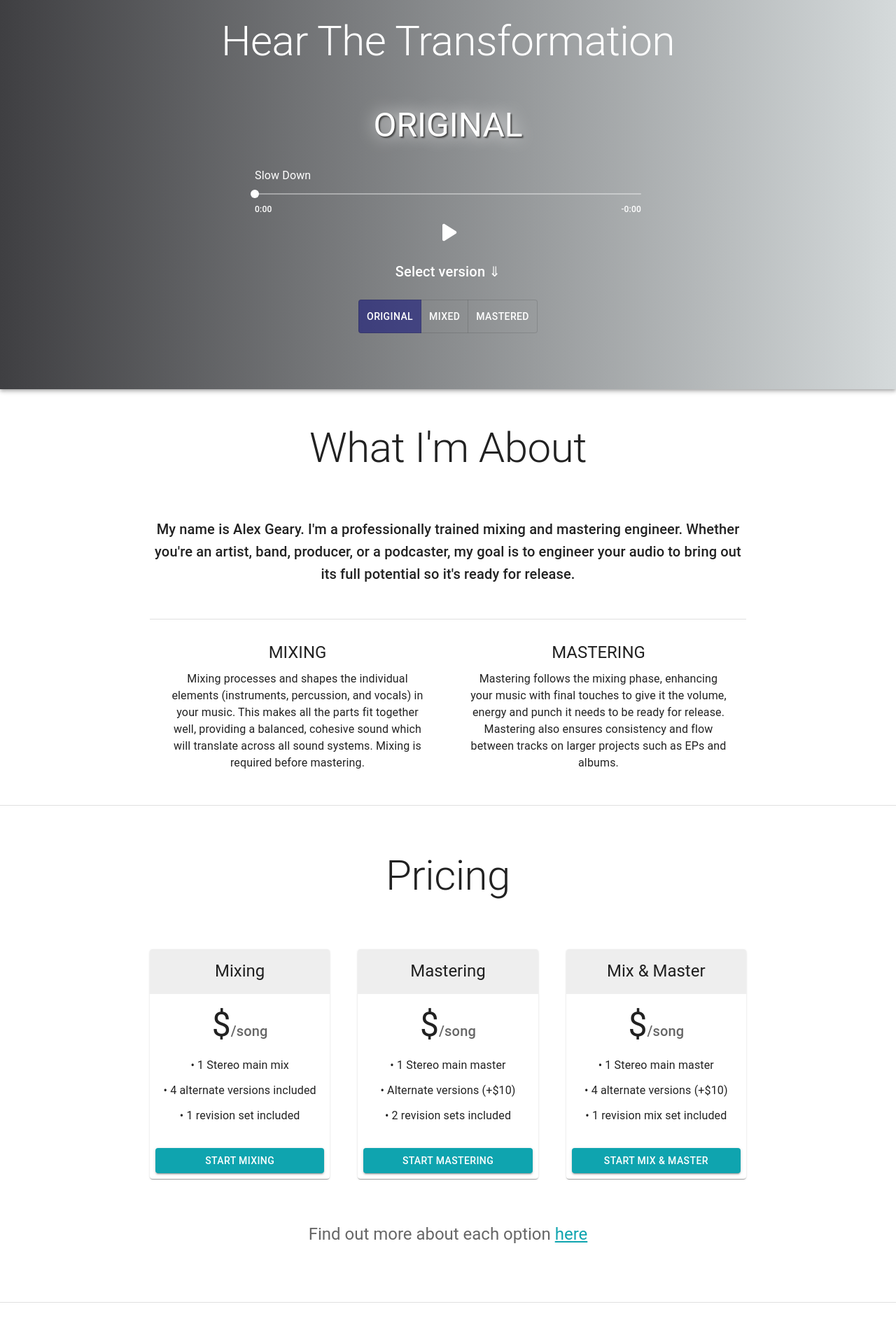
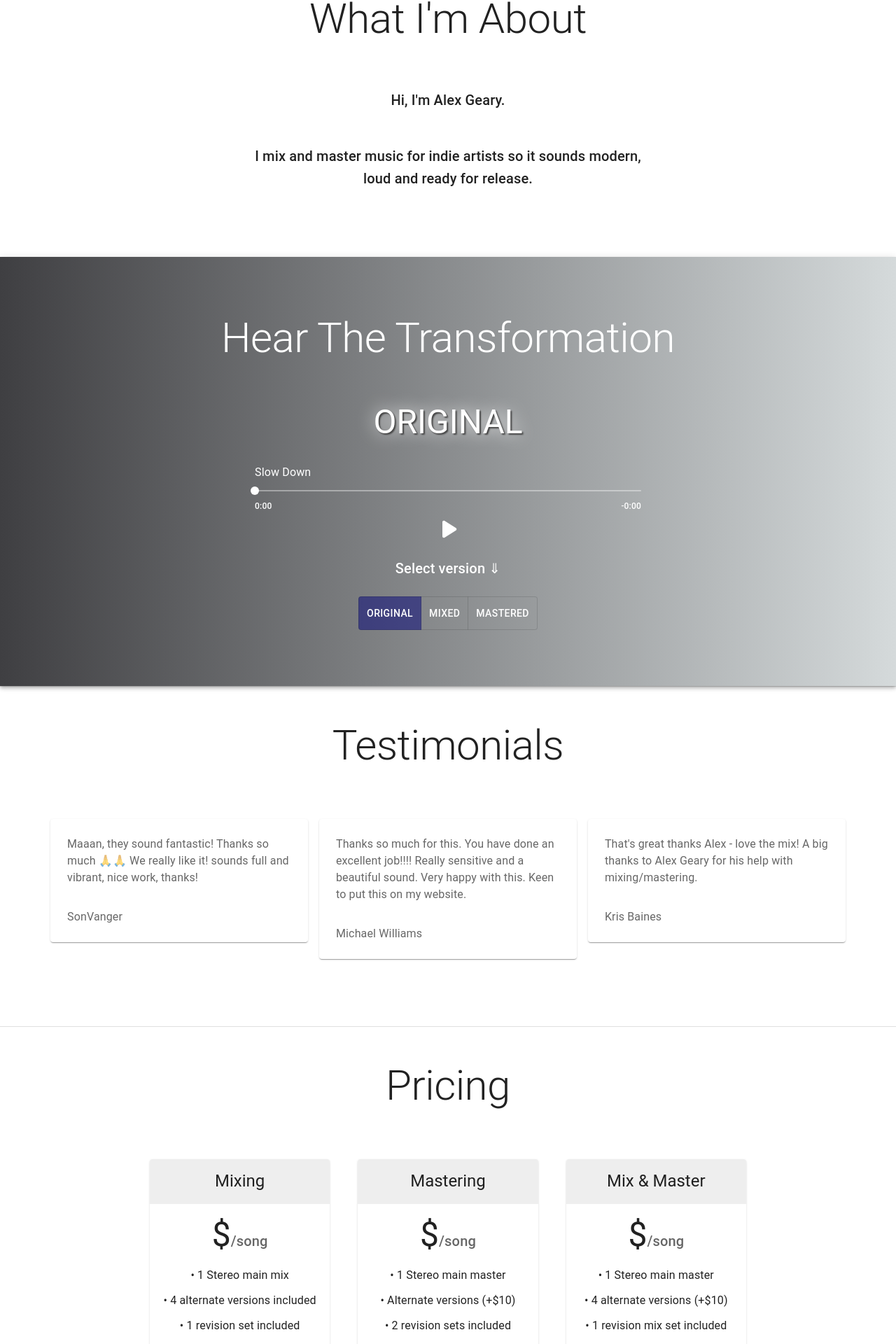
Before and after one commit to alexgeary37/agmasteringClient, a React (Create React App) app: page / in a window 1280 px wide. Shown: the part 640-2560 px from the top of the page at 70% size. Built offline with nearby package versions, Linux system fonts and the light colour scheme; no server answers.

Commit message:
Change about section on home page

```diff
--- a/src/components/Home.jsx
+++ b/src/components/Home.jsx
@@ -40,7 +40,7 @@ export default function Home() {
         paddingBlockEnd={"5vh"}
         color={"white"}
       >
-        MIXING & MASTERING
+        MIXING | MASTERING
       </Typography>
       <Box textAlign={"center"} paddingBlockEnd={"15vh"}>
         <Button
@@ -54,6 +54,23 @@ export default function Home() {
     </Box>
   );
 
+  const about2 = (
+    <Box sx={{ flexGrow: 1, paddingBlock: 6 }}>
+      <Container maxWidth="sm">
+        <Typography variant="h2" align="center" paddingBlockEnd={8}>
+          What I'm About
+        </Typography>
+        <Typography variant="h6" align="center" paddingBlockEnd={6}>
+          Hi, I'm Alex Geary.
+        </Typography>
+        <Typography variant="h6" align="center" paddingBlockEnd={6}>
+          I mix and master music for indie artists so it sounds modern, loud and
+          ready for release.
+        </Typography>
+      </Container>
+    </Box>
+  );
+
   const about = (
     <Box sx={{ flexGrow: 1, paddingBlock: 6 }}>
       <Container maxWidth="md">
@@ -61,11 +78,12 @@ export default function Home() {
           What I'm About
         </Typography>
         <Typography variant="h6" align="center" paddingBlockEnd={6}>
-          My name is Alex Geary. I'm a professionally trained mixing and
-          mastering engineer. Whether you're an artist, band, producer, or a
-          podcaster, my goal is to engineer your audio to bring out its full
-          potential so it's ready for release.
+          I'm Alex Geary. I'm a professionally trained mixing and mastering
+          engineer. Whether you're an artist, band, producer, or a podcaster, my
+          goal is to mix and / or your audio to bring out its full potential so
+          it's ready for release.
         </Typography>
+
         <Divider sx={{ mb: 4 }} />
         <Box
           component="div"
@@ -106,18 +124,14 @@ export default function Home() {
   return (
     <div>
       {header}
+      {about2}
       <AudioPlayer />
-      {about}
+      <Divider />
+      <Testimonials />
       <Divider />
       <Pricing />
-      <Divider sx={{ mt: 10 }} />
-      <Testimonials />
-
-      <Box
-        textAlign={"center"}
-        sx={{ flexGrow: 1, paddingBlock: "15vh" }}
-        boxShadow={4}
-      >
+      <Divider />
+      <Box textAlign={"center"} sx={{ flexGrow: 1, paddingBlock: 10 }}>
         <Container maxWidth="md">
           <Button
             variant="contained"
--- a/src/components/home/Pricing.jsx
+++ b/src/components/home/Pricing.jsx
@@ -18,7 +18,7 @@ export default function Pricing() {
   let navigate = useNavigate();
 
   return (
-    <div>
+    <Box sx={{paddingBlock: 6}}>
       <GlobalStyles
         styles={{ ul: { margin: 0, padding: 0, listStyle: "none" } }}
       />
@@ -26,7 +26,7 @@ export default function Pricing() {
         disableGutters
         maxWidth="md"
         component="main"
-        sx={{ pt: 8, pb: 6 }}
+        sx={{ pb: 6 }}
       >
         <Typography
           component="h1"
@@ -133,6 +133,6 @@ export default function Pricing() {
           <Link to="/start-a-project">here</Link>
         </Typography>
       </Container>
-    </div>
+    </Box>
   );
 }
--- a/src/components/home/Testimonials.jsx
+++ b/src/components/home/Testimonials.jsx
@@ -35,8 +35,8 @@ export default function Testimonials() {
     <Container
       id="testimonials"
       sx={{
-        pt: { xs: 4, sm: 12 },
-        pb: { xs: 8, sm: 16 },
+        pt: { xs: 4, sm: 6 },
+        pb: { xs: 8, sm: 10 },
         position: "relative",
         display: "flex",
         flexDirection: "column",
```
